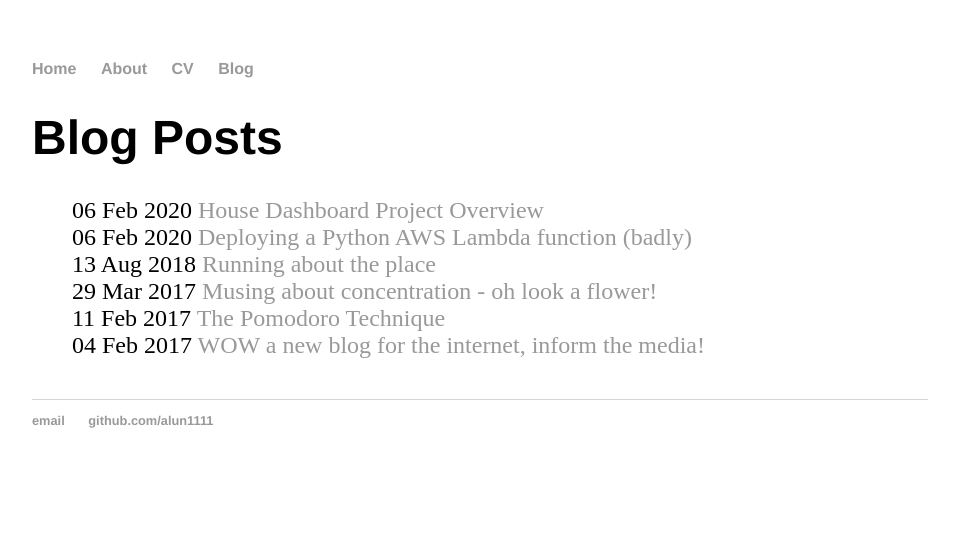
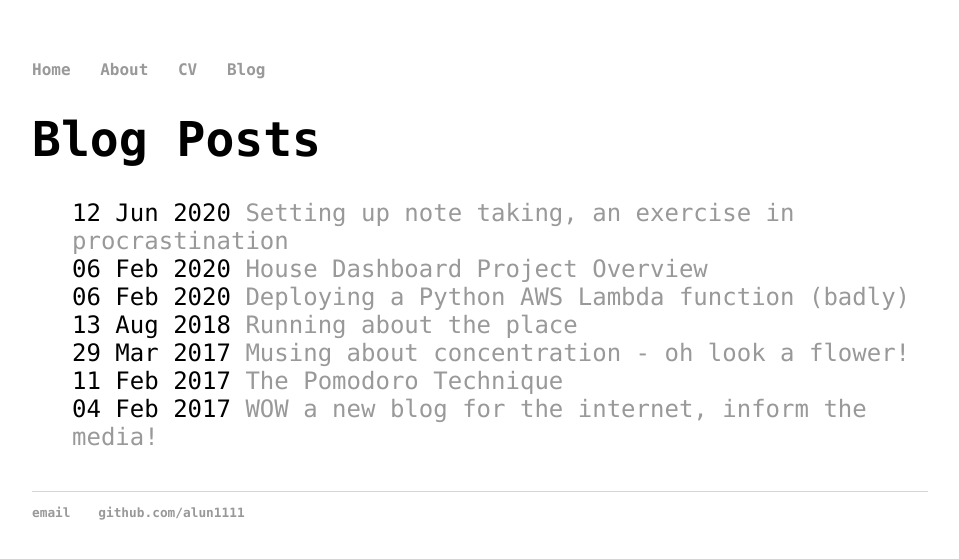
Before and after one commit to alun1111/alun1111.github.io, a Jekyll site: the page built from blog/index.html, in a window 1280 px wide. Shown: the top 559 px of the page, without its empty margins (160-1119 px from the left). Built offline with Jekyll 4.4.1, drawn with Linux system fonts in a browser that asks for light colours; part of the change alters nothing that is shown.

Commit message:
Add blog post

````diff
--- /dev/null
+++ b/_posts/2020-06-12-Journalling.md
@@ -0,0 +1,59 @@
+---
+layout: post
+title: "Setting up note taking, an exercise in procrastination"
+date: 2020-06-12
+---
+
+## Why journal
+
+I have discovered that taking notes really helps with keeping my focus on the task at hand, especially these days when attention span has been worn down to a fickle nub by the availability of everything all the time.
+
+It also results in some kind of documentation that can be shared or read over to remind me where i was up to. Indexing the notes is always an issue though, by date? Or with metadata like tags? The only system that I've kept working with is ordering by JIRA (work notes). But outside work, the subject is much more sporadic - so thinking a date based system would work well.
+
+## Choosing vimiki or vscode-journal
+
+I would prefer to use vimwiki everywhere as Vim is super snappy and quick to load. However at work there are issues getting vim plugins to work across the corporate proxy (probably not insurmountable mind you). So I use the VS code extension vscode-journal. It isn't as fully featured as vimwiki but it's been good as I always have VS Code open and i can just quickly type Ctrl-Shift-J and whack a note in, which gets put in a date indexed file.
+
+## How do i sync across devices?
+
+I want my same journal to be used everywhere, except perhaps for work - don't want to accidently push some code or something outside of the work network or I'll be hauled off to city hall.
+
+Option to investigate - use an S3 bucket? Would this work for android? Quick google suggests its not super smooth.
+
+Currently have it as a github repo, which is fine and dandy but not great for phone option. Why do i want an option for my phone? Because I always have my phone on me and things i need to take a note on have an memory expiry date much shorter than the time it takes to get to a laptop.
+
+### RClone
+
+I've installed RClone, which is a CLI tool for syncing with pretty much any cloud environment. I guessed I could sync with a google drive folder (or S3), which would enable me to access easily on the phone (more easily then Git).
+
+So far I have set up a config for using it with google drive, which was pretty in depth but had a good guide for doing the oauth part so seems to have gone smoothly.
+
+Seems to be able to connect
+
+```bash
+alun@alun-XPS-13-9360:~/Cloud/GDrive$ rclone about GoogleDrive:/
+Total:   102G
+Used:    1.402G
+Free:    74.021G
+Trashed: 20.216k
+Other:   26.577G
+```
+
+I wonder if i can sync it
+
+```bash
+alun@alun-XPS-13-9360:~/Cloud/GDrive$ rclone sync . GoogleDrive:/Notes/
+```
+
+Ohh woops that seemed to sync the empty directory over the two (luckily crappy) files i had in that folder!
+
+Lets maybe try again the other way round eh...
+
+```bash
+alun@alun-XPS-13-9360:~$ rclone sync ./vimwiki/ GoogleDrive:/Notes/vimwiki/ --create-empty-src-dirs
+```
+Well yes that worked, it created the folders on my google drive, cool! The only thing is it just sat there running and didn't finish. Maybe while sync is running keeps it updated?
+
+## Summary
+
+To summise, I find nothing quite as satisfying as procrastinating around a task (my house dashboard) by deeply focusing on a completely tangental tool or new process (journalling). Hope you have enjoyed the journey!
--- a/css/main.css
+++ b/css/main.css
@@ -1,9 +1,10 @@
 body {
+    font-family:'Consolas', 'Arial', 'Sans-Serif';
     margin: 60px auto;
     width: 70%;
 }
 nav ul, footer ul {
-    font-family:'Helvetica', 'Arial', 'Sans-Serif';
+    font-family:'Consolas', 'Arial', 'Sans-Serif';
     padding: 0px;
     list-style: none;
     font-weight: bold;
@@ -21,7 +22,7 @@ a:hover {
 }
 h1 {
     font-size: 3em;
-    font-family:'Helvetica', 'Arial', 'Sans-Serif';
+    font-family:'Consolas', 'Arial', 'Sans-Serif';
 }
 p {
     font-size: 1.5em;
````
Also changed, not shown: readme.md.
